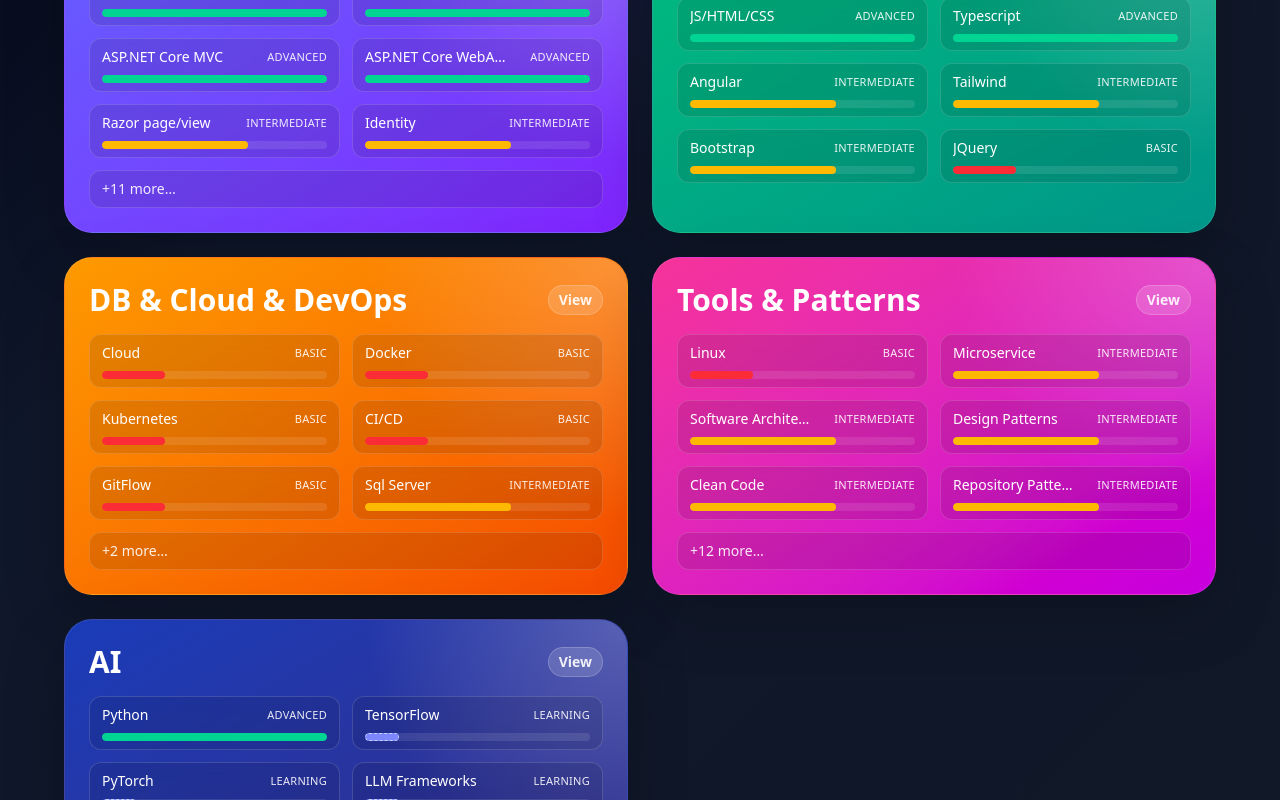
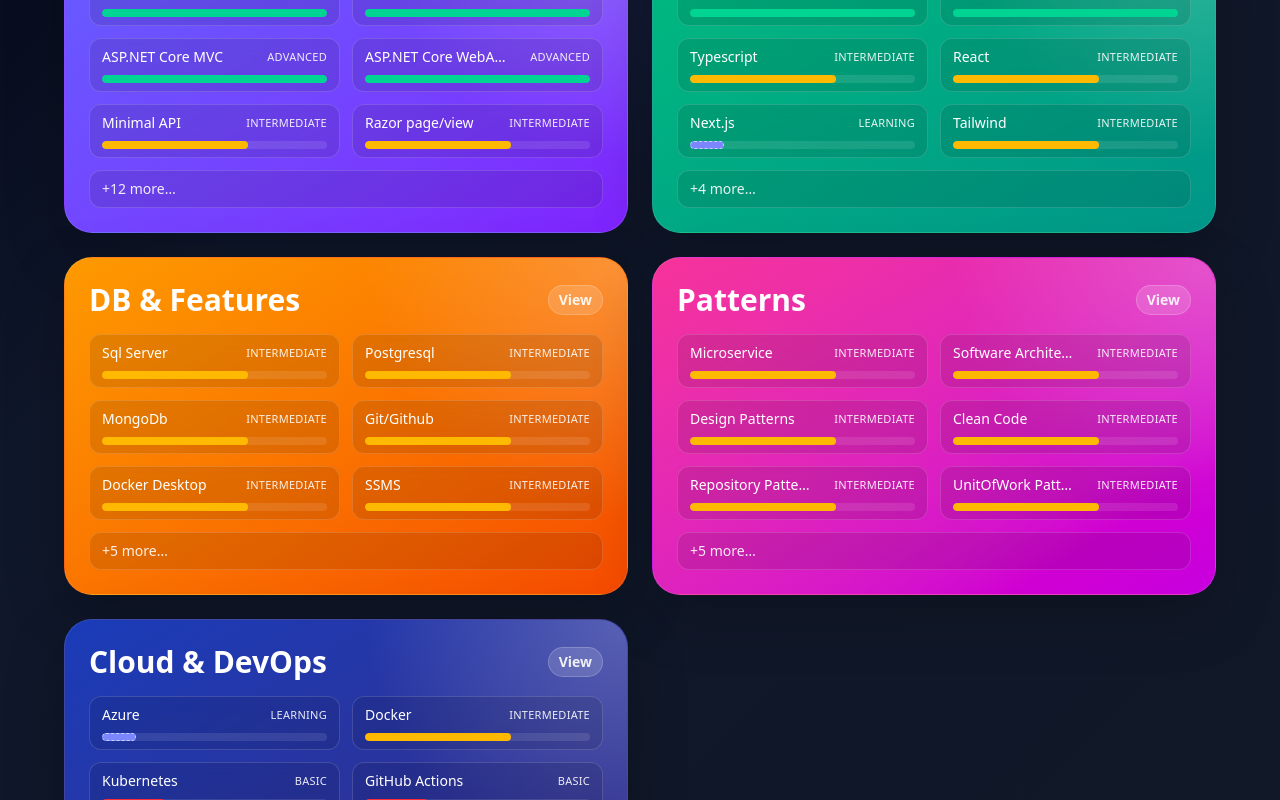
Before and after one commit to ds-index/Portfolio, a React (Vite) app: page /skills in a window 1280 px wide. Shown: the part 440-1240 px from the top of the page. Built offline with nearby package versions, Linux system fonts and the light colour scheme.

Commit message:
Update Techs

```diff
--- a/src/components/Career.jsx
+++ b/src/components/Career.jsx
@@ -6,6 +6,7 @@
 import dotnet from "../assets/dotnet-svgrepo-com.svg";
 import python from "../assets/python-svgrepo-com.svg";
 import csharp from "../assets/csharp-svgrepo-com.svg";
+import react from "../assets/react.svg";
 
 export default function Career() {
     const [selectedExp, setSelectedExp] = useState(null);
@@ -30,8 +31,8 @@
             description: "SoloLearn Certification",
         },
         {
-      name: "Python",
-      icon: python,
+            name: "Typescript",
+            icon: ts,
             date: "2022",
             description: "SoloLearn Certification",
         },
@@ -42,15 +43,21 @@
             description: "Issued by TVTO",
         },
         {
-      name: "Typescript",
-      icon: ts,
-      date: "2022",
-      description: "SoloLearn Certification",
+            name: "React",
+            icon: react,
+            date: "2023",
+            description: "Meta",
         },
         {
             name: "Angular",
             icon: angular,
             date: "2023",
+            description: "SoloLearn Certification",
+        },
+        {
+            name: "Python",
+            icon: python,
+            date: "2022",
             description: "SoloLearn Certification",
         },
     ];
@@ -152,7 +159,9 @@
                         <div className="mb-3 inline-flex rounded-full border border-indigo-400/25 bg-indigo-500/10 px-3 py-1 text-sm font-medium text-indigo-200">
                             Learning path & certifications
                         </div>
-            <h1 className="text-3xl font-black sm:text-4xl md:text-5xl">Certificates</h1>
+                        <h1 className="text-3xl font-black sm:text-4xl md:text-5xl">
+                            Certificates
+                        </h1>
                     </div>
 
                     <div className="relative mx-auto flex max-w-4xl flex-col gap-6">
@@ -161,16 +170,30 @@
                         {certificates.map((cert, index) => {
                             const isLeft = index % 2 === 0;
                             return (
-                <div key={cert.name} className="relative flex items-center">
+                                <div
+                                    key={cert.name}
+                                    className="relative flex items-center">
                                     <div className="absolute left-1/2 top-4 hidden h-4 w-4 -translate-x-1/2 rounded-full border-2 border-indigo-200 bg-indigo-500 md:block" />
-                  <div className={`w-full md:w-[calc(50%-1.25rem)] ${isLeft ? "md:mr-auto md:pr-10 md:text-right" : "md:ml-auto md:pl-10 md:text-left"}`}>
+                                    <div
+                                        className={`w-full md:w-[calc(50%-1.25rem)] ${isLeft ? "md:mr-auto md:pr-10 md:text-right" : "md:ml-auto md:pl-10 md:text-left"}`}>
                                         <div className="rounded-[1.5rem] border border-white/10 bg-slate-900/70 p-5 shadow-[0_20px_50px_rgba(0,0,0,0.16)] backdrop-blur-xl transition duration-300 hover:-translate-y-1 hover:border-indigo-400/40">
-                      <div className={`flex items-center gap-4 ${isLeft ? "flex-row-reverse md:flex-row-reverse" : "flex-row"}`}>
-                        <img src={cert.icon} alt={cert.name} className="h-12 w-12 flex-shrink-0" />
+                                            <div
+                                                className={`flex items-center gap-4 ${isLeft ? "flex-row-reverse md:flex-row-reverse" : "flex-row"}`}>
+                                                <img
+                                                    src={cert.icon}
+                                                    alt={cert.name}
+                                                    className="h-12 w-12 flex-shrink-0"
+                                                />
                                                 <div className="min-w-0">
-                          <h2 className="text-xl font-bold text-white">{cert.name}</h2>
-                          <p className="mt-1 text-sm text-indigo-200">{cert.date}</p>
-                          <p className="mt-2 text-sm text-slate-300">{cert.description}</p>
+                                                    <h2 className="text-xl font-bold text-white">
+                                                        {cert.name}
+                                                    </h2>
+                                                    <p className="mt-1 text-sm text-indigo-200">
+                                                        {cert.date}
+                                                    </p>
+                                                    <p className="mt-2 text-sm text-slate-300">
+                                                        {cert.description}
+                                                    </p>
                                                 </div>
                                             </div>
                                         </div>
@@ -186,7 +209,9 @@
                         <div className="mb-3 inline-flex rounded-full border border-emerald-400/25 bg-emerald-500/10 px-3 py-1 text-sm font-medium text-emerald-200">
                             Professional experience
                         </div>
-            <h1 className="text-3xl font-black sm:text-4xl md:text-5xl">Work Experience</h1>
+                        <h1 className="text-3xl font-black sm:text-4xl md:text-5xl">
+                            Work Experience
+                        </h1>
                     </div>
 
                     <div className="mx-auto flex max-w-4xl flex-col gap-5">
@@ -194,13 +219,18 @@
                             <div
                                 key={idx}
                                 onClick={() => setSelectedExp(exp)}
-                className="cursor-pointer rounded-[1.5rem] border border-emerald-400/20 bg-slate-900/70 p-6 shadow-[0_20px_50px_rgba(0,0,0,0.16)] transition duration-300 hover:-translate-y-1 hover:border-emerald-400/40"
-              >
+                                className="cursor-pointer rounded-[1.5rem] border border-emerald-400/20 bg-slate-900/70 p-6 shadow-[0_20px_50px_rgba(0,0,0,0.16)] transition duration-300 hover:-translate-y-1 hover:border-emerald-400/40">
                                 <div className="flex items-start justify-between gap-4">
                                     <div>
-                    <h2 className="text-2xl font-bold text-emerald-200">{exp.role}</h2>
-                    <p className="mt-1 text-sm text-slate-300">{exp.company}</p>
-                    <p className="mt-2 text-sm text-slate-400">{exp.duration}</p>
+                                        <h2 className="text-2xl font-bold text-emerald-200">
+                                            {exp.role}
+                                        </h2>
+                                        <p className="mt-1 text-sm text-slate-300">
+                                            {exp.company}
+                                        </p>
+                                        <p className="mt-2 text-sm text-slate-400">
+                                            {exp.duration}
+                                        </p>
                                     </div>
                                     <div className="rounded-full border border-emerald-400/20 bg-emerald-500/10 px-3 py-1 text-sm font-semibold text-emerald-200">
                                         Details
@@ -217,21 +247,31 @@
                     <div className="relative w-full max-w-lg rounded-[1.75rem] border border-white/10 bg-slate-900 p-8 shadow-[0_20px_80px_rgba(0,0,0,0.45)]">
                         <button
                             onClick={() => setSelectedExp(null)}
-              className="absolute right-4 top-4 rounded-full bg-white/10 p-2 text-gray-300 transition hover:bg-white/20 hover:text-white"
-            >
+                            className="absolute right-4 top-4 rounded-full bg-white/10 p-2 text-gray-300 transition hover:bg-white/20 hover:text-white">
                             ×
                         </button>
-            <h2 className="mb-3 text-3xl font-bold text-emerald-200">{selectedExp.role}</h2>
-            <p className="mb-2 text-sm text-slate-300">Company: {selectedExp.company}</p>
-            <p className="mb-2 text-sm text-slate-300">Duration: {selectedExp.duration}</p>
-            <p className="mb-4 text-sm text-slate-300">Technologies: {selectedExp.tech.join(", ")}</p>
-            <p className="text-slate-200">{selectedExp.description}</p>
+                        <h2 className="mb-3 text-3xl font-bold text-emerald-200">
+                            {selectedExp.role}
+                        </h2>
+                        <p className="mb-2 text-sm text-slate-300">
+                            Company: {selectedExp.company}
+                        </p>
+                        <p className="mb-2 text-sm text-slate-300">
+                            Duration: {selectedExp.duration}
+                        </p>
+                        <p className="mb-4 text-sm text-slate-300">
+                            Technologies: {selectedExp.tech.join(", ")}
+                        </p>
+                        <p className="text-slate-200">
+                            {selectedExp.description}
+                        </p>
                     </div>
                 </div>
             )}
 
             <footer className="mx-auto mt-10 max-w-6xl border-t border-white/10 pt-6 text-center text-sm text-slate-400">
-        &copy; {new Date().getFullYear()} MyPortfolio. All rights reserved.
+                &copy; {new Date().getFullYear()} MyPortfolio. All rights
+                reserved.
             </footer>
         </div>
     );
--- a/src/components/Skills.jsx
+++ b/src/components/Skills.jsx
@@ -13,6 +13,7 @@
                 { name: "ASP.NET Core", level: "Advanced" },
                 { name: "ASP.NET Core MVC", level: "Advanced" },
                 { name: "ASP.NET Core WebAPI", level: "Advanced" },
+                { name: "Minimal API", level: "Intermediate" },
                 { name: "Razor page/view", level: "Intermediate" },
                 { name: "Identity", level: "Intermediate" },
                 { name: "JWT", level: "Intermediate" },
@@ -33,44 +34,26 @@
             title: "Frontend",
             color: "from-emerald-500 to-teal-600",
             items: [
-        { name: "JS/HTML/CSS", level: "Advanced" },
-        { name: "Typescript", level: "Advanced" },
-        { name: "Angular", level: "Intermediate" },
+                { name: "Javascript", level: "Advanced" },
+                { name: "HTML/CSS", level: "Advanced" },
+                { name: "Typescript", level: "Intermediate" },
+                { name: "React", level: "Intermediate" },
+                { name: "Next.js", level: "Learning" },
                 { name: "Tailwind", level: "Intermediate" },
                 { name: "Bootstrap", level: "Intermediate" },
-        { name: "JQuery", level: "Basic" },
+                { name: "SSR", level: "Learning" },
+                { name: "SSG", level: "Learning" },
+                { name: "RWD", level: "Intermediate" },
             ],
         },
         {
-      key: "DevOps & DB",
-      title: "DB & Cloud & DevOps",
+            key: "DB & Features",
+            title: "DB & Features",
             color: "from-amber-500 to-orange-600",
             items: [
-        { name: "Cloud", level: "Basic" },
-        { name: "Docker", level: "Basic" },
-        { name: "Kubernetes", level: "Basic" },
-        { name: "CI/CD", level: "Basic" },
-        { name: "GitFlow", level: "Basic" },
                 { name: "Sql Server", level: "Intermediate" },
                 { name: "Postgresql", level: "Intermediate" },
                 { name: "MongoDb", level: "Intermediate" },
-      ],
-    },
-    {
-      key: "Tools & Patterns",
-      title: "Tools & Patterns",
-      color: "from-pink-500 to-fuchsia-600",
-      items: [
-        { name: "Linux", level: "Basic" },
-        { name: "Microservice", level: "Intermediate" },
-        {name: "Software Architecture", level: "Intermediate"},
-        { name: "Design Patterns", level: "Intermediate" },
-        { name: "Clean Code", level: "Intermediate" },
-        { name: "Repository Pattern", level: "Intermediate" },
-        { name: "UnitOfWork Pattern", level: "Intermediate" },
-        { name: "DI", level: "Intermediate" },
-        { name: "DDD", level: "Intermediate" },
-        { name: "EDD", level: "Intermediate" },
                 { name: "Git/Github", level: "Intermediate" },
                 { name: "Docker Desktop", level: "Intermediate" },
                 { name: "SSMS", level: "Intermediate" },
@@ -82,42 +65,60 @@
             ],
         },
         {
-      key: "AI",
-      title: "AI",
+            key: "Patterns",
+            title: "Patterns",
+            color: "from-pink-500 to-fuchsia-600",
+            items: [
+                { name: "Microservice", level: "Intermediate" },
+                { name: "Software Architecture", level: "Intermediate" },
+                { name: "Design Patterns", level: "Intermediate" },
+                { name: "Clean Code", level: "Intermediate" },
+                { name: "Repository Pattern", level: "Intermediate" },
+                { name: "UnitOfWork Pattern", level: "Intermediate" },
+                { name: "CQRS", level: "Intermediate" },
+                { name: "Vertical Design", level: "Intermediate" },
+                { name: "DI", level: "Intermediate" },
+                { name: "DDD", level: "Intermediate" },
+                { name: "EDD", level: "Intermediate" },
+            ],
+        },
+        {
+            key: "Cloud & DevOps",
+            title: "Cloud & DevOps",
             color: "from-blue-800 to-indigo-900",
             items: [
-        { name: "Python", level: "Advanced" },
-        { name: "TensorFlow", level: "Learning" },
-        { name: "PyTorch", level: "Learning" },
-        { name: "LLM Frameworks", level: "Learning" },
-        { name: "Machine Learning", level: "Learning" },
-        { name: "Deep Learning", level: "Learning" },
-        { name: "Data Structures", level: "Basic" },
-        { name: "Algorithms", level: "Basic" },
-        { name: "Advanced Mathematics", level: "Basic" },
-        { name: "Pandas", level: "Learning" },
-        { name: "NumPy", level: "Learning" },
-        { name: "Matplotlib", level: "Learning" },
-        { name: "Seeborn", level: "Learning" },
-        { name: "Scikit-Learn", level: "Learning"},
-        { name: "Jupyter", level: "Learning" },
-        { name: "Model Deployment", level: "Learning" },
-        { name: "AI Automation", level: "Learning" }
-      ]
-    }
+                { name: "Azure", level: "Learning" },
+                { name: "Docker", level: "Intermediate" },
+                { name: "Kubernetes", level: "Basic" },
+                { name: "GitHub Actions", level: "Basic" },
+                { name: "Terraform", level: "Basic" },
+                { name: "CI/CD Pipelines", level: "Learning" },
+                { name: "Infrastructure as Code", level: "Learning" },
+                { name: "Cloud Architecture", level: "Learning" },
+                { name: "Containerization", level: "Intermediate" },
+                { name: "Monitoring & Logging", level: "Learning" },
+                { name: "Cloud-Native Applications", level: "Learning" },
+                { name: "Distributed Systems", level: "Learning" },
+                { name: "Scalability & High Availability", level: "Learning" },
+                { name: "Linux", level: "Learning" },
+                { name: "Networking Fundamentals", level: "Learning" },
+            ],
+        },
     ];
 
     const cardRefs = useRef([]);
     const [visible, setVisible] = useState([]);
     const [active, setActive] = useState(null);
 
-  // ✅ تغییر: اضافه شدن سطح Learning
     const levelPercent = (level) =>
-    level === "Advanced" ? 100 :
-    level === "Intermediate" ? 65 :
-    level === "Learning" ? 15 : 28;
+        level === "Advanced"
+            ? 100
+            : level === "Intermediate"
+              ? 65
+              : level === "Learning"
+                ? 15
+                : 28;
 
-  // ✅ تغییر: اضافه شدن استایل مخصوص Learning
     const levelColor = (level) =>
         level === "Advanced"
             ? "bg-emerald-400"
@@ -147,7 +148,8 @@
         );
 
         cardRefs.current.forEach((ref) => ref && observer.observe(ref));
-    return () => cardRefs.current.forEach((ref) => ref && observer.unobserve(ref));
+        return () =>
+            cardRefs.current.forEach((ref) => ref && observer.unobserve(ref));
     }, [categories.length]);
 
     return (
@@ -157,9 +159,12 @@
                     <div className="mb-3 inline-flex rounded-full border border-indigo-400/25 bg-indigo-500/10 px-3 py-1 text-sm font-medium text-indigo-200">
                         Core competencies
                     </div>
-          <h1 className="text-3xl font-black sm:text-4xl md:text-5xl">My Skills</h1>
+                    <h1 className="text-3xl font-black sm:text-4xl md:text-5xl">
+                        My Skills
+                    </h1>
                     <p className="mx-auto mt-3 max-w-2xl text-base text-slate-300 sm:text-lg">
-            A practical overview of the tools, frameworks, and engineering practices I work with.
+                        A practical overview of the tools, frameworks, and
+                        engineering practices I work with.
                     </p>
                 </div>
 
@@ -171,28 +176,41 @@
                             ref={(el) => (cardRefs.current[index] = el)}
                             onClick={() => setActive(cat.key)}
                             className={`group relative overflow-hidden rounded-[1.75rem] border border-white/10 p-6 text-left shadow-[0_20px_60px_rgba(0,0,0,0.22)] transition-all duration-500 hover:-translate-y-1 hover:shadow-[0_28px_70px_rgba(0,0,0,0.28)] focus:outline-none focus:ring-2 focus:ring-indigo-400 focus:ring-offset-2 focus:ring-offset-slate-950 ${
-                visible[index] ? "translate-y-0 opacity-100" : "translate-y-6 opacity-0"
-              } bg-gradient-to-br ${cat.color}`}
-            >
+                                visible[index]
+                                    ? "translate-y-0 opacity-100"
+                                    : "translate-y-6 opacity-0"
+                            } bg-gradient-to-br ${cat.color}`}>
                             <div className="absolute inset-0 bg-[radial-gradient(circle_at_top_right,_rgba(255,255,255,0.22),_transparent_40%)]" />
                             <div className="relative flex items-center justify-between">
-                <h2 className="text-2xl font-extrabold text-white md:text-3xl">{cat.title}</h2>
+                                <h2 className="text-2xl font-extrabold text-white md:text-3xl">
+                                    {cat.title}
+                                </h2>
                                 <span className="rounded-full border border-white/20 bg-white/15 px-2.5 py-1 text-sm font-semibold text-white/90">
                                     View
                                 </span>
                             </div>
                             <ul className="relative mt-4 grid grid-cols-2 gap-3 text-sm">
-                {cat.items.slice(0, 6).map(({ name, level }) => (
-                  <li key={name} className="rounded-xl border border-white/15 bg-black/10 px-3 py-2 backdrop-blur">
+                                {cat.items
+                                    .slice(0, 6)
+                                    .map(({ name, level }) => (
+                                        <li
+                                            key={name}
+                                            className="rounded-xl border border-white/15 bg-black/10 px-3 py-2 backdrop-blur">
                                             <div className="flex items-center justify-between gap-4">
-                      <span className="truncate font-medium text-white">{name}</span>
-                      <span className="ml-2 text-[11px] uppercase tracking-wide text-white/90">{level}</span>
+                                                <span className="truncate font-medium text-white">
+                                                    {name}
+                                                </span>
+                                                <span className="ml-2 text-[11px] uppercase tracking-wide text-white/90">
+                                                    {level}
+                                                </span>
                                             </div>
 
                                             <div className="mt-2 h-2 w-full overflow-hidden rounded-full bg-white/10">
                                                 <div
                                                     className={`${levelColor(level)} h-full rounded-full transition-all duration-500`}
-                        style={{ width: `${levelPercent(level)}%` }}
+                                                    style={{
+                                                        width: `${levelPercent(level)}%`,
+                                                    }}
                                                 />
                                             </div>
                                         </li>
@@ -217,7 +235,8 @@
                 )}
 
                 <footer className="mt-10 border-t border-white/10 pt-6 text-center text-sm text-slate-400">
-          &copy; {new Date().getFullYear()} MyPortfolio. All rights reserved.
+                    &copy; {new Date().getFullYear()} MyPortfolio. All rights
+                    reserved.
                 </footer>
             </div>
         </div>
--- a/src/components/Typeing.jsx
+++ b/src/components/Typeing.jsx
@@ -5,7 +5,7 @@
 	return (
 		<div className="flex items-center justify-center text-3xl md:text-5xl font-bold bg-gradient-to-r from-indigo-400 via-violet-400 to-indigo-400 bg-clip-text text-transparent">
 			<ReactTyped
-				strings={["Hi!", "I'm ArMan Darsanj."]}
+				strings={["Full-Stack Engineer"]}
 				typeSpeed={60}
 				backSpeed={40}
 				loop
```
Also changed, not shown: src/components/AboutMe.jsx (+14 -9 lines), src/components/Home.jsx (+9 -10 lines), 1 other file (tests, documents, lock files or other folders). Lines whose indentation alone changed are shown as unchanged.
